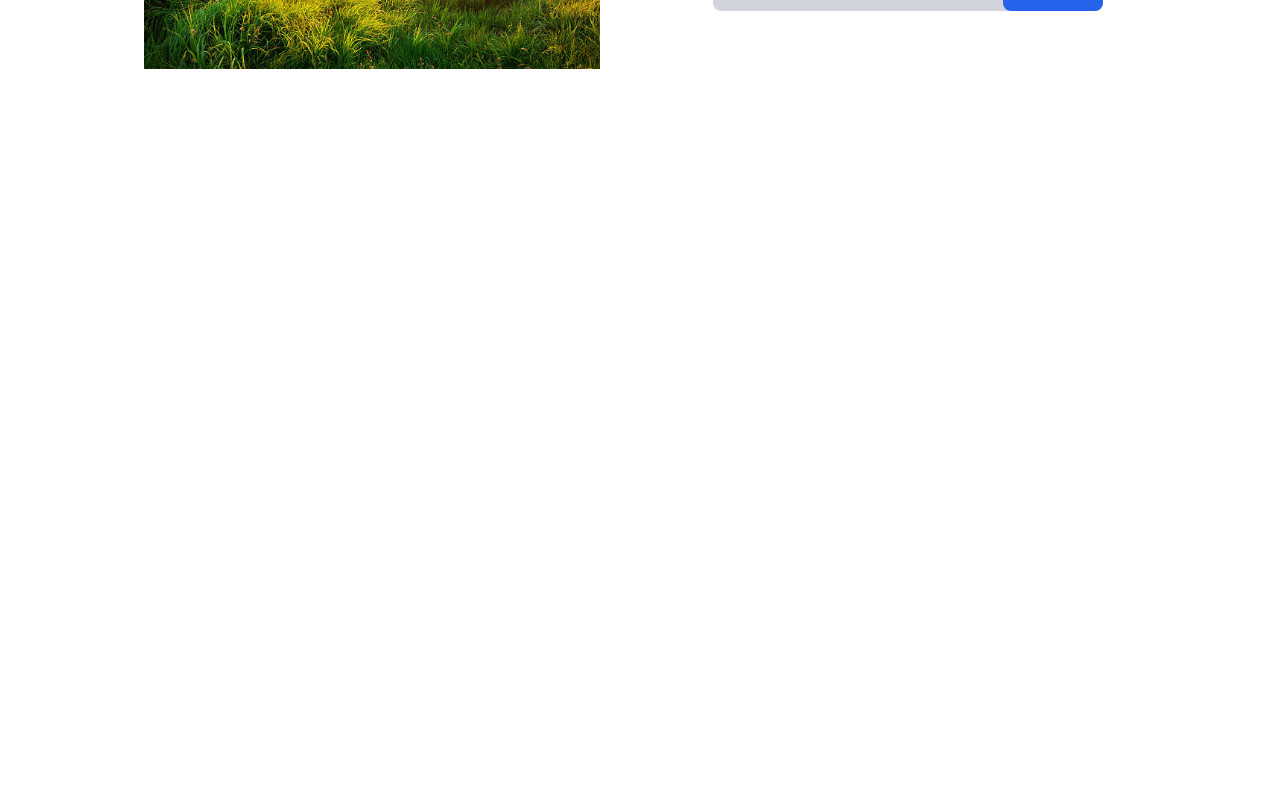
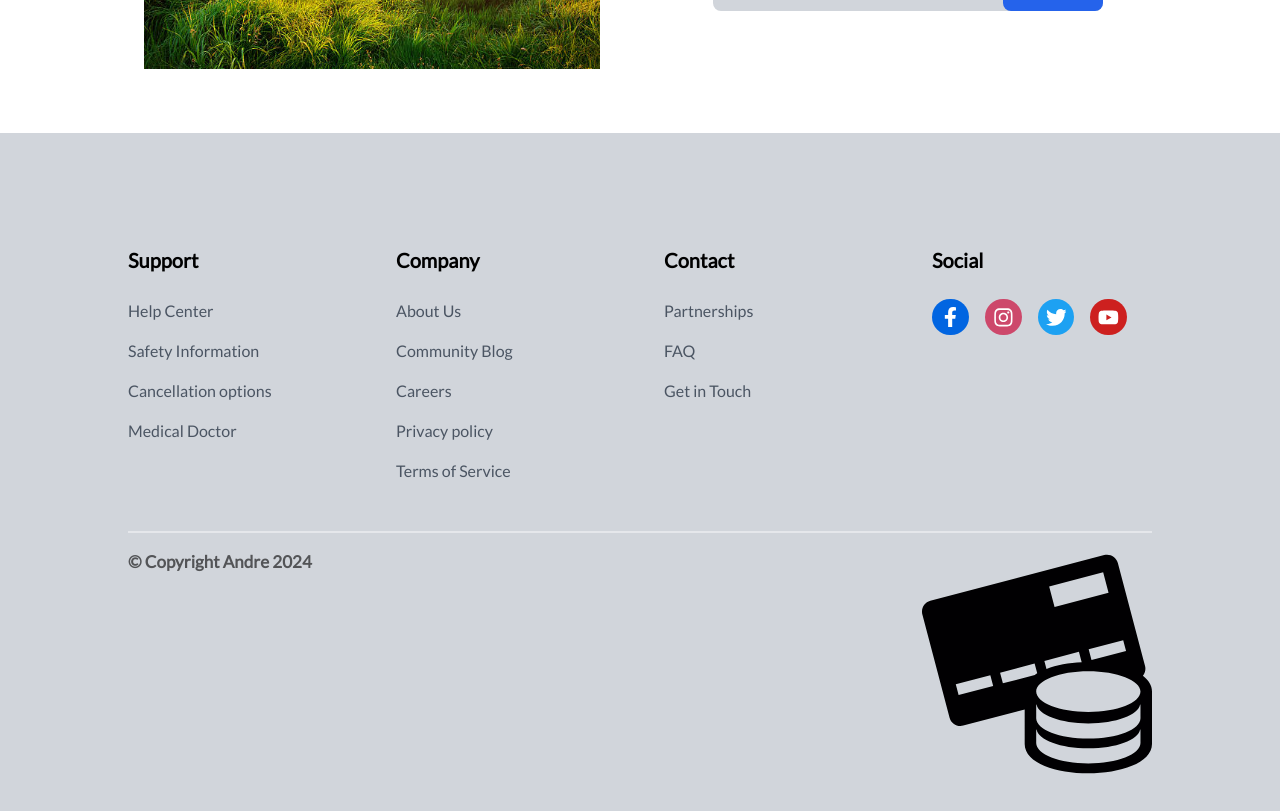
Before and after one commit to andre9277/travel-agency-webapp, a Next.js app: page / in a window 1280 px wide. Shown: the part 3660-4471 px from the top of the page. Before the commit the page ends 3793 px from the top, so only its background shows below. Built offline with nearby package versions, Linux system fonts and the light colour scheme.

Commit message:
Footer
Added Footer to main page with Support, Company and Contact information to future pages.
Also added the copyright and the bottom of the page.

```diff
--- a/pages/Components/Footer.tsx
+++ b/pages/Components/Footer.tsx
@@ -0,0 +1,97 @@
+import Image from "next/image";
+import React from "react";
+import { FaFacebookF, FaInstagram, FaTwitter, FaYoutube } from "react-icons/fa";
+
+const Footer = () => {
+  return (
+    <div className="pb-[2rem] pt-[7rem] bg-gray-300">
+      <div className="w-[80%] mx-auto items-start grid grid-cols-1 border-b-2 pb-[2rem] md:grid-cols-2 lg:grid-cols-4 gap-[3rem]">
+        {/* First */}
+        <div>
+          <h1 className="footer__heading">Support</h1>
+          <div>
+            <a className="footer__link" href="#">
+              Help Center
+            </a>
+            <a className="footer__link" href="#">
+              Safety Information
+            </a>
+            <a className="footer__link" href="#">
+              Cancellation options
+            </a>
+            <a className="footer__link" href="#">
+              Medical Doctor
+            </a>
+          </div>
+        </div>
+        {/* Second */}
+        <div>
+          <h1 className="footer__heading">Company</h1>
+          <div>
+            <a className="footer__link" href="#">
+              About Us
+            </a>
+            <a className="footer__link" href="#">
+              Community Blog
+            </a>
+            <a className="footer__link" href="#">
+              Careers
+            </a>
+            <a className="footer__link" href="#">
+              Privacy policy
+            </a>
+            <a className="footer__link" href="#">
+              Terms of Service
+            </a>
+          </div>
+        </div>
+        {/* Third */}
+        <div>
+          <h1 className="footer__heading">Contact</h1>
+          <div>
+            <a className="footer__link" href="#">
+              Partnerships{" "}
+            </a>
+            <a className="footer__link" href="#">
+              FAQ{" "}
+            </a>
+            <a className="footer__link" href="#">
+              Get in Touch
+            </a>
+          </div>
+        </div>
+        <div>
+          <h1 className="footer__heading">Social </h1>
+          <div className="flex items-center space-x-4 text-white text-[1.3rem] ">
+            <div className="footer__icon bg-[#0165e1]">
+              <FaFacebookF />
+            </div>
+            <div className="footer__icon bg-[#cd486b]">
+              <FaInstagram />
+            </div>
+            <div className="footer__icon bg-[#1da1f2]">
+              <FaTwitter />
+            </div>
+            <div className="footer__icon bg-[#cd201f]">
+              <FaYoutube />
+            </div>
+          </div>
+        </div>
+      </div>
+      <div className="mt-[1rem] grid grid-cols-1 gap-[1.4rem] sm:grid-cols-2 justify-between w-[80%] mx-auto">
+        <p className="text-[17px] text-black opacity-60 font-semibold">
+          &#169; Copyright Andre 2024
+        </p>
+        <Image
+          src="/images/pay.svg"
+          alt="pay"
+          width={230}
+          height={230}
+          className="object-contain sm:ml-auto"
+        />
+      </div>
+    </div>
+  );
+};
+
+export default Footer;
--- a/pages/index.tsx
+++ b/pages/index.tsx
@@ -6,6 +6,7 @@
 import Hotels from "./Components/Hotels";
 import Reviews from "./Components/Reviews";
 import Contact from "./Components/Contact";
+import Footer from "./Components/Footer";
 
 const HomePage = () => {
   const [nav, setNav] = useState(false);
@@ -23,6 +24,7 @@
       {/* Reviews */}
       <Reviews />
       <Contact />
+      <Footer />
     </div>
   );
 };
--- a/styles/globals.css
+++ b/styles/globals.css
@@ -23,4 +23,15 @@
   .destination__p {
     @apply text-black text-[17px] text-center opacity-70 font-semibold;
   }
+
+  .footer__heading {
+    @apply mb-[1.5rem] text-black text-[20px] font-bold;
+  }
+
+  .footer__link {
+    @apply block mb-[1rem] text-gray-600 text-[16px] hover:text-red-500 transition-all duration-100 w-fit;
+  }
+  .footer__icon {
+    @apply w-[2.3rem] h-[2.3rem] flex cursor-pointer items-center justify-center rounded-full hover:opacity-60 transition-all duration-200;
+  }
 }
```
